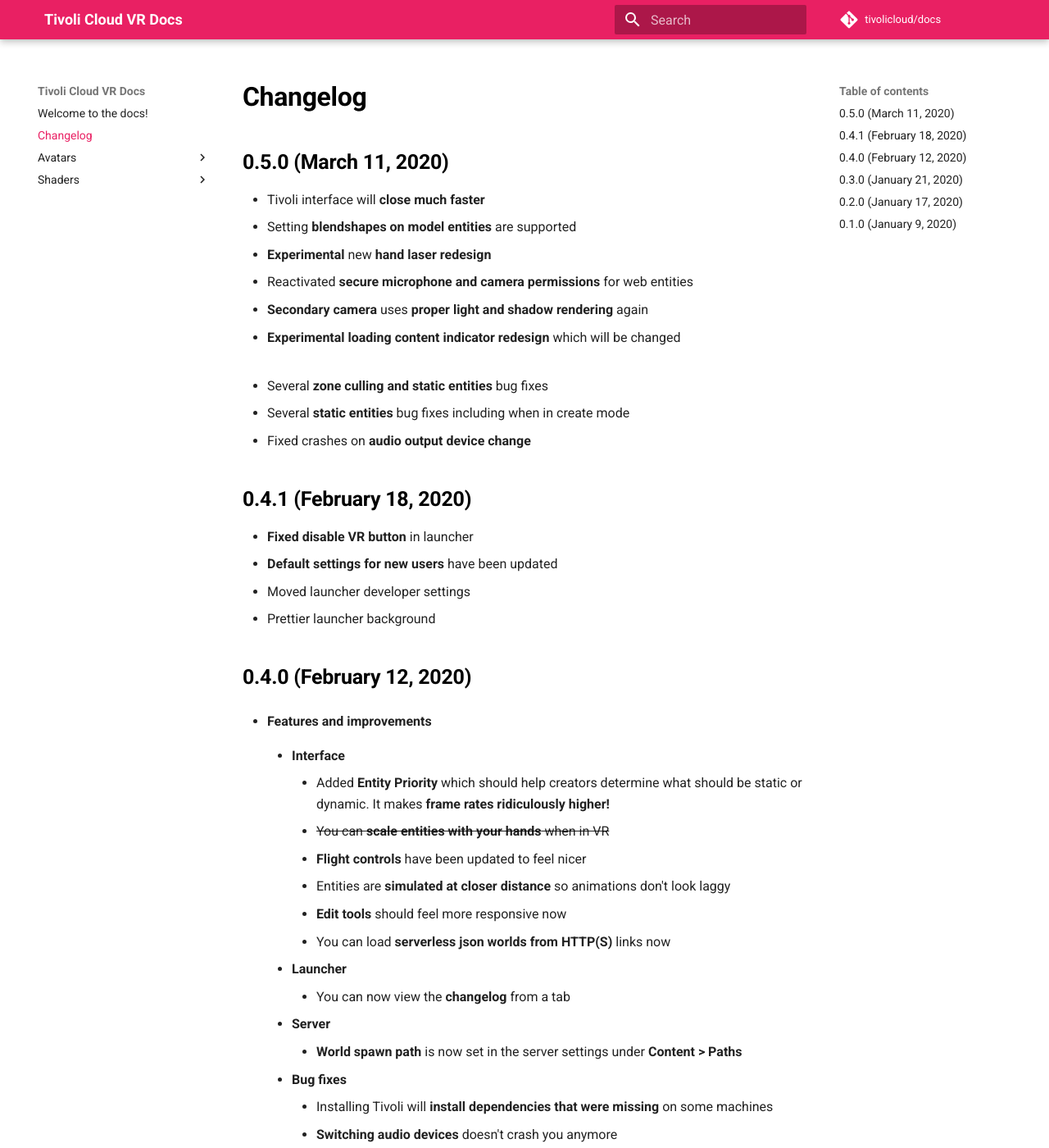
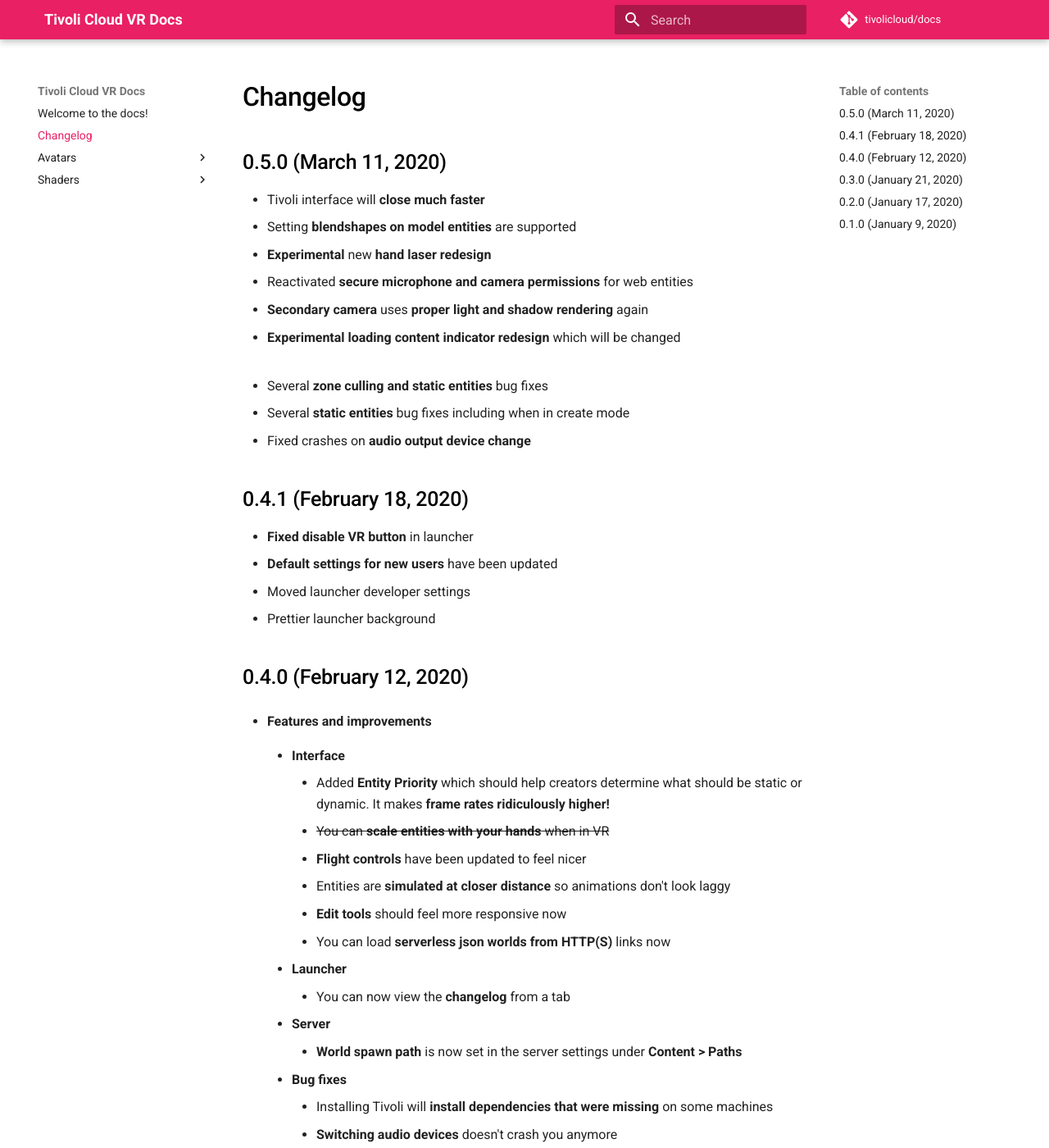
Before and after one commit to Nex-Pro/docs, an MkDocs documentation site: the page built from docs/changelog.md, in a window 1280 px wide and 1400 px high. Shown: the whole window at 82% size. Built offline with MkDocs 1.6.1 and Material for MkDocs 9.7.7, drawn with Linux system fonts in a browser that asks for light colours.

Commit message:
Titles should have font weight 500

```diff
--- a/docs/assets/custom.css
+++ b/docs/assets/custom.css
@@ -1,3 +1,5 @@
+@import url("https://fonts.googleapis.com/css?family=Roboto:500&display=swap");
+
 .md-header .md-logo {
 	display: none;
 }
@@ -44,5 +46,5 @@
 .md-typeset h1,
 .md-typeset h2 {
 	color: #000;
-	font-weight: bold;
+	font-weight: 500;
 }
```
